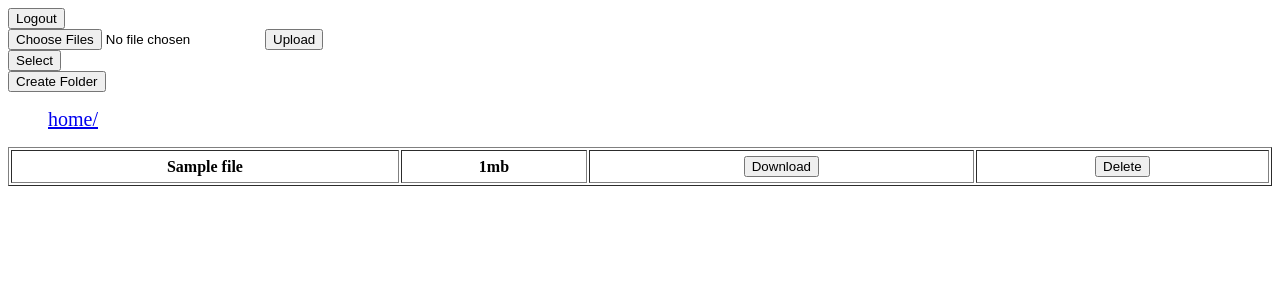
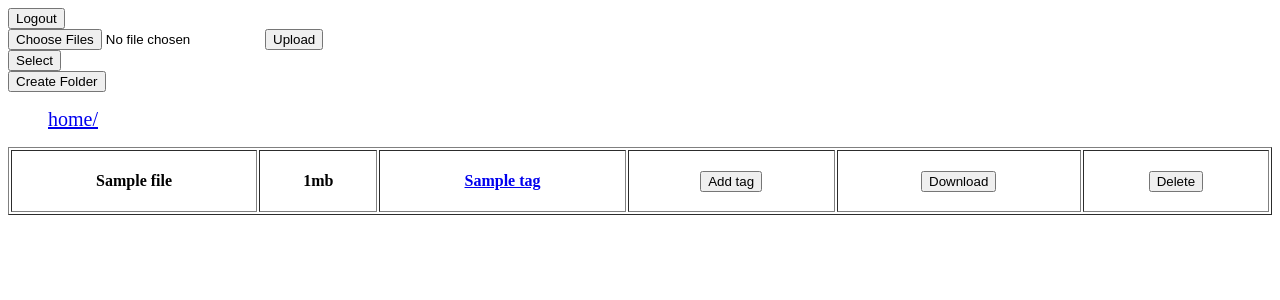
Before and after one commit to RB387/GorbInDocks, a Flask app: page /home in a window 1280 px wide. Shown: the top 300 px of the page. Run offline with Flask 2, Linux system fonts and the light colour scheme; the visitor is signed in with stand-in values (Sample User, id 1); a database or web service that is not in the repository returns one stand-in record (values such as "Sample title"); lists and menus that the app fills with data are empty; parts of the project's set-up code (start-up, migrations or seed data) failed here and were passed over.

Commit message:
Added tags for files

```diff
--- a/templates/home.html
+++ b/templates/home.html
@@ -34,7 +34,7 @@
                     </form>
                     {% else %}
                     <form action="{{ url_for('home', directory = path) }}" method="post" name="add_folder">
-                        <input type="text" name="create_folder" value="Folder name">
+                        <input type="text" name="create_folder" placeholder="Folder name">
                         <input type="submit" name="create_folder_button" value="Create">
                     </form>
                     {% endif %}
@@ -76,6 +76,12 @@
                           font-size: 20px;
                         }
                     </style>
+                    {% if tag_search %}
+                        <p>Search for {{ tag_search }}</p>
+                        <form action="{{ url_for('home', directory = path) }}" method="post" name="cancel_tag_form">
+                            <input type="submit" name="cancel_search" value="Cancel">
+                        </form>
+                    {% endif %}
                         <table border="1" width="100%" cellpadding="5">
 
                                 {% for file in files %}
@@ -91,13 +97,41 @@
                                                   }
                                                 </script>
                                             </form></th>
+                                            <th></th>
                                         {% else %}
                                             <th>{{ file['name'] }}</th>
                                             <th>{{ file['size'] }}mb</th>
                                         {% endif %}
+                                            <th>{% for tag in file['tags'] %}
+                                                    <form id="{{ 'tag' ~ tag }}" method="post">
+                                                        <input type="hidden" id="{{ tag }}" name="{{ 'tag' ~ tag }}" value="{{ tag }}">
+                                                        <p><a href="#" onclick="{{ 'get_tag' ~ tag }}()">{{ tag }}</a></p>
+                                                        <script>
+                                                          function {{ 'get_tag' ~ tag }}(){
+                                                            document.getElementById("{{ 'tag' ~ tag }}").submit();
+                                                          }
+                                                        </script>
+                                                    </form>
+                                               {% endfor %}</th>
+                                            {% if add_tag == file['_id'] %}
+                                            <th>
+                                                <form action="{{ url_for('home', directory = path) }}" method="post" name="tag_form">
+                                                        <input type="text" name="add_tag" placeholder="Tag name">
+                                                        <button name="add_tag_btn" value="{{ file['_id'] }}" type="submit">Add tag</button>
+                                                        <button name="cancel_tag" value="{{ file['_id'] }}" type="submit">Cancel</button>
+                                                </form>
+                                            </th>
+                                            {% else %}
+                                            <th>
+                                                <form action="{{ url_for('home', directory = path) }}" method="post" name="tag_form">
+                                                        <button name="add_tag_button" value="{{ file['_id'] }}" type="submit">Add tag</button>
+                                                </form>
+                                            </th>
+                                            {% endif %}
                                             {% if check %}
                                                 <th><input type="checkbox" name="{{ 'box' ~ loop.index0 }}" value="{{ file['_id'] }}" form = "checkbox_form"></th>
                                             {% else %}
+
                                             <th>
                                                 <form action="{{ url_for('home', directory = path) }}" method="post" name="download {{ file['_id'] }}">
                                                         <button name="download" value="{{ file['_id'] }}" type="submit">Download</button>
```
